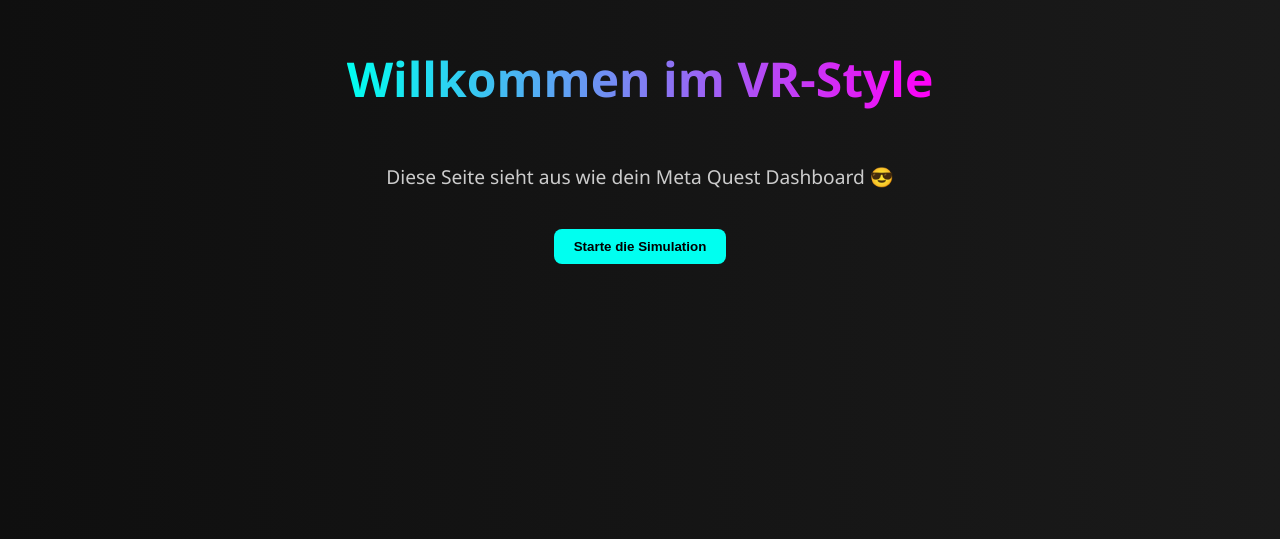
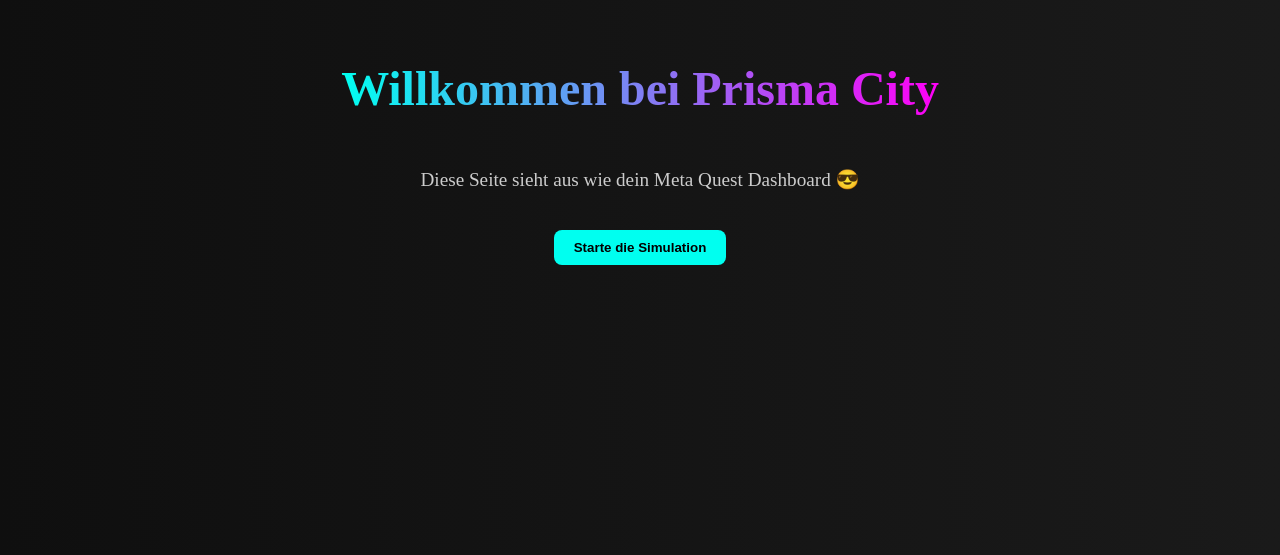
Before and after one commit to Alec-crypto-cmd/Prisma-City, a plain HTML site: page README.html in a window 1280 px wide. Shown: the part 261-816 px from the top of the page. Drawn offline with Linux system fonts and the light colour scheme.

Commit message:
Update README.html

```diff
--- a/README.html
+++ b/README.html
@@ -3,10 +3,10 @@
 <head>
   <meta charset="UTF-8" />
   <meta name="viewport" content="width=device-width, initial-scale=1.0" />
-  <title>Meta Style Page</title>
+  <title>Prisma City</title>
   <style>
     body {
-      margin: 0;
+      margin: 0
       font-family: 'Segoe UI', sans-serif;
       background: linear-gradient(to right, #0f0f0f, #1a1a1a);
       color: #fff;
@@ -42,8 +42,8 @@
   </style>
 </head>
 <body>
-  <h1>Willkommen im VR-Style</h1>
+  <h1>Willkommen bei Prisma City</h1>
   <p>Diese Seite sieht aus wie dein Meta Quest Dashboard 😎</p>
-  <button class="btn" onclick="alert('Meta ready!')">Starte die Simulation</button>
+  <button class="btn" onclick="('Meta ready!')">Starte die Simulation</button>
 </body>
 </html>
```
